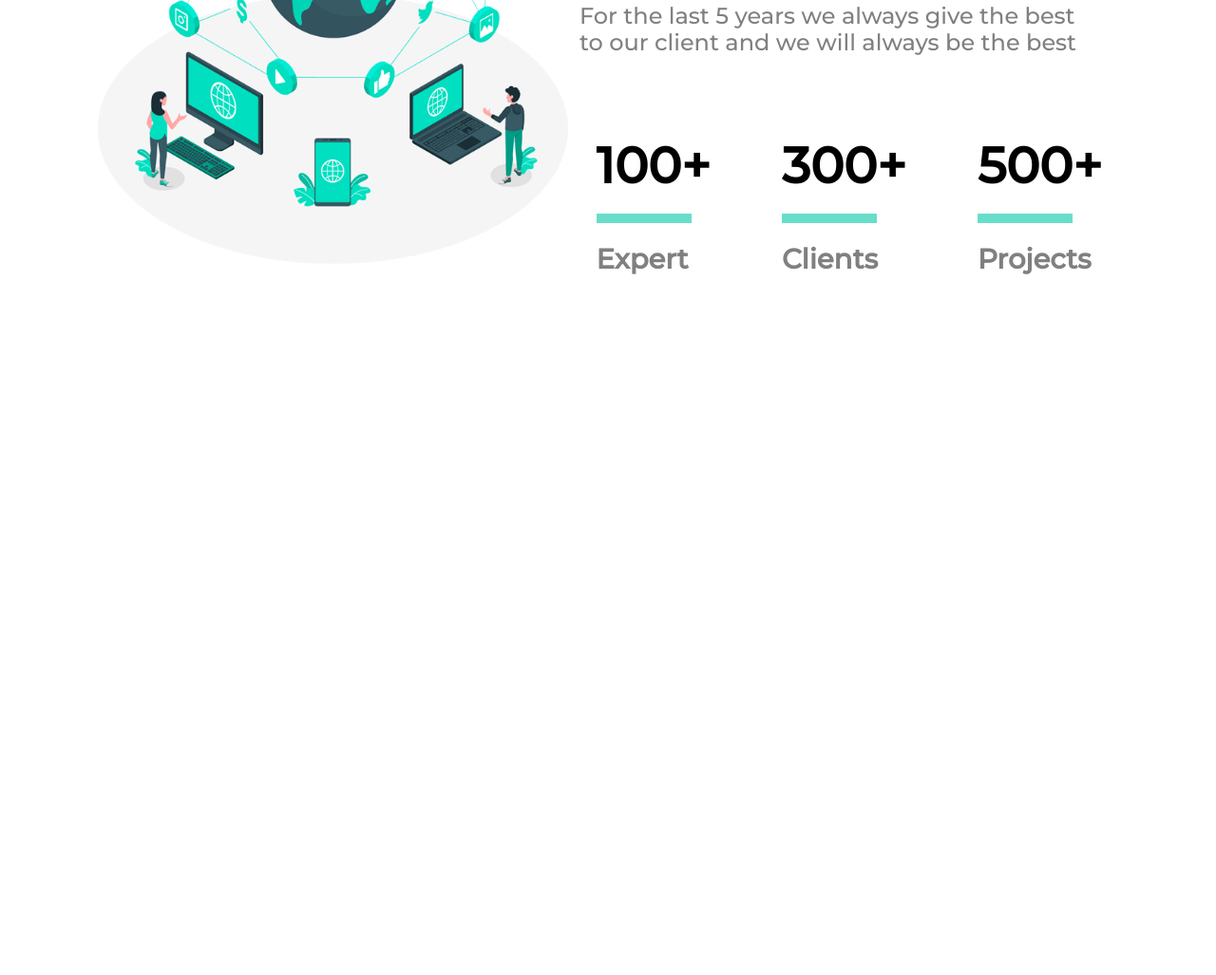
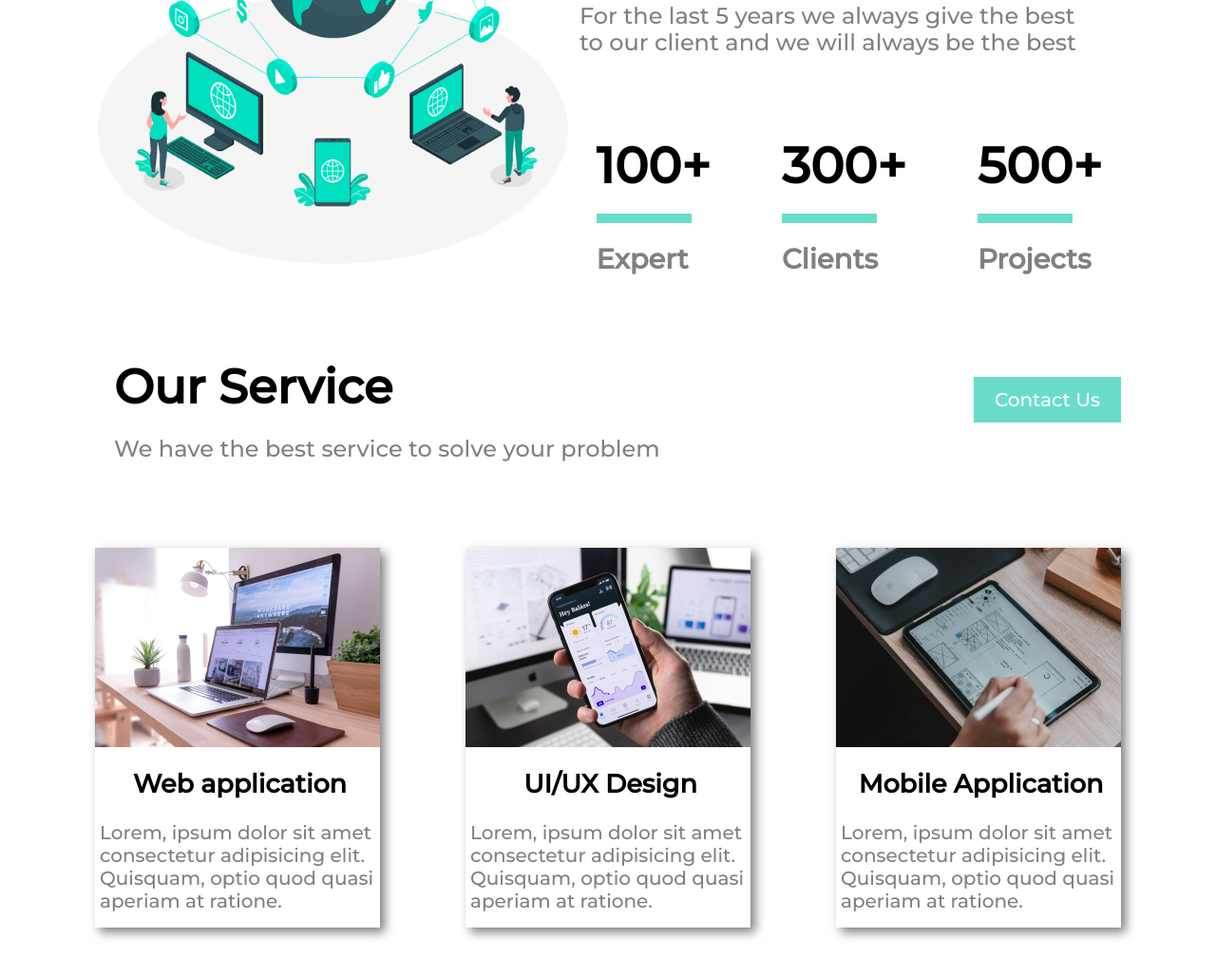
Before and after one commit to initriii/Latihan5, a plain HTML site: page index.html in a window 1280 px wide. Shown: the part 879-1906 px from the top of the page at 95% size. Before the commit the page ends 1204 px from the top, so only its background shows below. Drawn offline with Linux system fonts and the light colour scheme.

Commit message:
update service page

```diff
--- a/index.html
+++ b/index.html
@@ -52,5 +52,31 @@
             </div>
             <img id="img-2" src="about.png" alt="gambar-about">
         </section>
+        <section id="service">
+            <div id="service-container">
+                <div id="page3">
+                    <h1 id="h1-3">Our Service</h1>
+                    <h2 id="h2-3">We have the best service to solve your problem</h2>
+                </div>
+                <a href="#contact" id="button-contactUs3">Contact Us</a>
+            </div>
+            <div id="img-service">
+                <div id="kolom-1">
+                    <img id="img-3" src="service1.png" alt="gambar-service1">
+                    <h1 id="h1-3-1">Web application</h1>
+                    <h2 id="h2-3-1">Lorem, ipsum dolor sit amet consectetur adipisicing elit. Quisquam, optio quod quasi aperiam at ratione.</h2>
+                </div>
+                <div id="kolom-2">
+                    <img id="img-4" src="service2.png" alt="gambar-service2">
+                    <h1 id="h1-3-2">UI/UX Design</h1>
+                    <h2 id="h2-3-2">Lorem, ipsum dolor sit amet consectetur adipisicing elit. Quisquam, optio quod quasi aperiam at ratione.</h2>
+                </div>
+                <div id="kolom-3">
+                    <img id="img-5" src="service3.png" alt="gambar-service3">
+                    <h1 id="h1-3-3">Mobile Application</h1>
+                    <h2 id="h2-3-3">Lorem, ipsum dolor sit amet consectetur adipisicing elit. Quisquam, optio quod quasi aperiam at ratione.</h2>
+                </div>
+            </div>
+        </section>
 </body>
 </html>
--- a/style.css
+++ b/style.css
@@ -161,3 +161,168 @@ nav a:hover {
 #about {
     margin-bottom: 650px;
 }
+
+#page3 {
+    margin-left: 100px;
+    font-family: 'Montserrat', sans-serif;
+    padding: 10px 20px;
+}
+
+#h1-3 {
+    font-weight: 600;
+    width: 550px;
+    font-size: 50px;
+    margin-bottom: 15px;
+}
+
+#h2-3 {
+    color: gray;
+    font-weight: 300;
+    width: 600px;
+}
+
+#button-contactUs3 {
+    background-color:  rgb(105, 221, 202);
+    color: white;
+    border: 2px solid  rgb(105, 221, 202);
+    padding: 10px 20px;
+    font-size: 20px;
+    font-family: 'Montserrat', sans-serif;
+    text-decoration: none;
+    margin-right: 100px;
+    float: right;
+}
+
+#button-contactUs3:hover {
+    background-color: rgb(63, 168, 144);
+    color: white;
+}
+
+#service-container {
+    display: flex;
+    justify-content: space-between;
+    align-items: center;
+}
+
+#kolom-1 {
+    box-shadow: 5px 5px 10px rgba(0, 0, 0, 0.5);
+    padding: 0px;
+    width: 300px;
+    height: auto;
+}
+
+#img-3 {
+    max-width: 100%;
+    display: block;
+    margin: 0 auto;
+}
+
+#h1-3-1 {
+    text-align: center;
+    color: black;
+    font-size: 27px;
+    font-weight: 600;
+    font-family: 'Montserrat', sans-serif;
+    margin-left: 5px;
+}
+
+#h2-3-1 {
+    text-align: left;
+    color: gray;
+    font-size: 20px;
+    font-weight: 300;
+    font-family: 'Montserrat', sans-serif;
+    margin-left: 5px;
+}
+
+#kolom-2 {
+    box-shadow: 5px 5px 10px rgba(0, 0, 0, 0.5);
+    padding: 0px;
+    width: 300px;
+    height: auto;
+}
+
+#img-4 {
+    max-width: 100%;
+    display: block;
+    margin: 0 auto;
+}
+
+#h1-3-2 {
+    text-align: center;
+    color: black;
+    font-size: 27px;
+    font-weight: 600;
+    font-family: 'Montserrat', sans-serif;
+    margin-left: 5px;
+}
+
+#h2-3-2 {
+    text-align: left;
+    color: gray;
+    font-size: 20px;
+    font-weight: 300;
+    font-family: 'Montserrat', sans-serif;
+    margin-left: 5px;
+}
+
+#kolom-3 {
+    box-shadow: 5px 5px 10px rgba(0, 0, 0, 0.5);
+    padding: 0px;
+    width: 300px;
+    height: auto;
+}
+
+#img-5 {
+    max-width: 100%;
+    display: block;
+    margin: 0 auto;
+}
+
+#h1-3-3 {
+    text-align: center;
+    color: black;
+    font-size: 27px;
+    font-weight: 600;
+    font-family: 'Montserrat', sans-serif;
+    margin-left: 5px;
+}
+
+#h2-3-3 {
+    text-align: left;
+    color: gray;
+    font-size: 20px;
+    font-weight: 300;
+    font-family: 'Montserrat', sans-serif;
+    margin-left: 5px;
+}
+
+#img-service {
+    margin-top: 60px;
+    margin-left: 100px;
+    margin-right: 100px;
+    margin-bottom: 150px;
+    display: flex;
+    justify-content: space-between;
+    align-items: center;
+}
+
+#h1-4 {
+    margin-left: 100px;
+    margin-bottom: 5px;
+    padding: 0 20px;
+    font-family: 'Montserrat', sans-serif;
+    font-weight: 600;
+    width: 550px;
+    font-size: 50px;
+}
+
+#h2-4 {
+    padding: 0 20px;
+    margin-left: 100px;
+    margin-bottom: 75px;
+    font-family: 'Montserrat', sans-serif;
+    color: gray;
+    font-weight: 300;
+    width: 1000px;
+}
```
